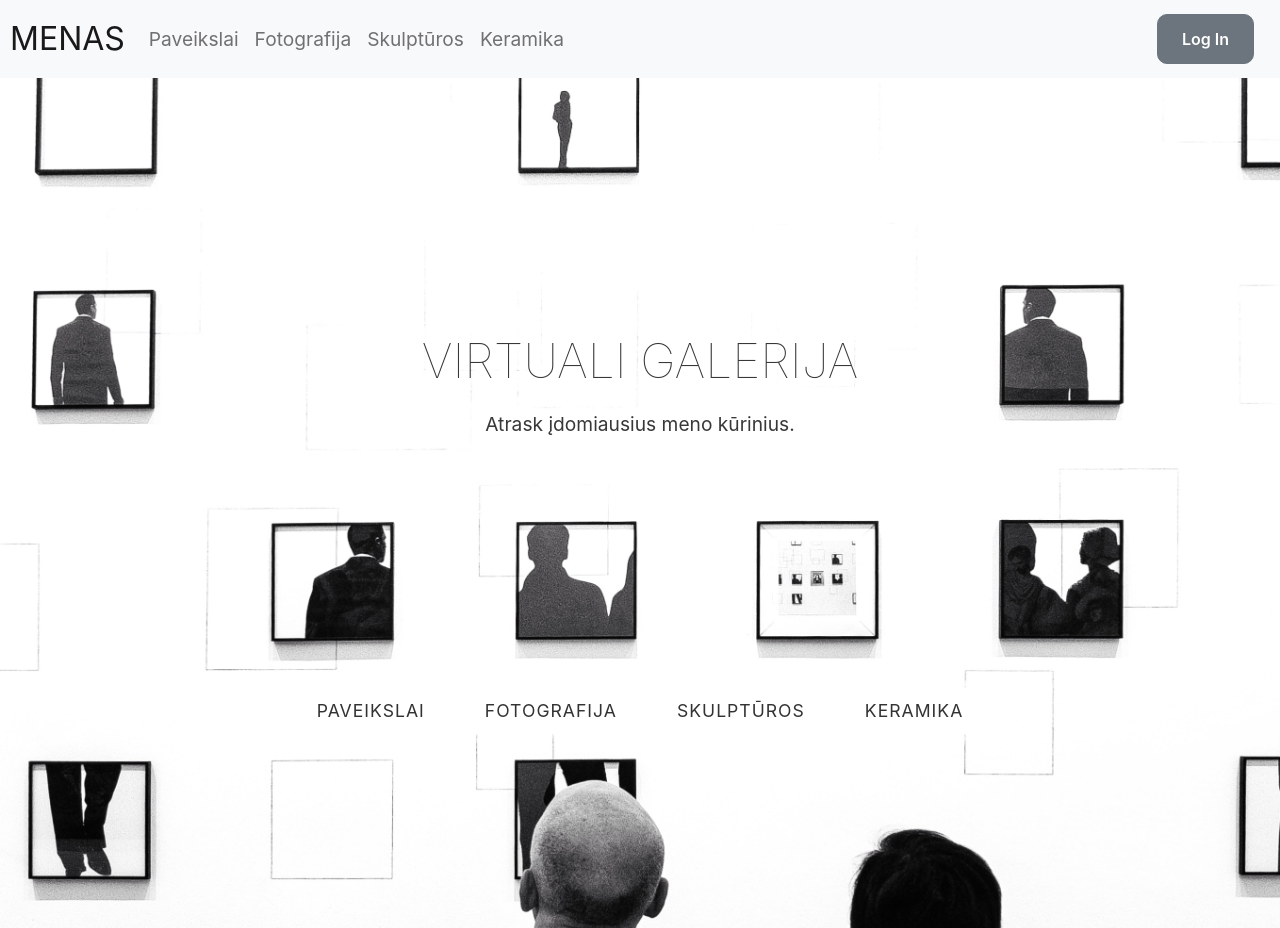
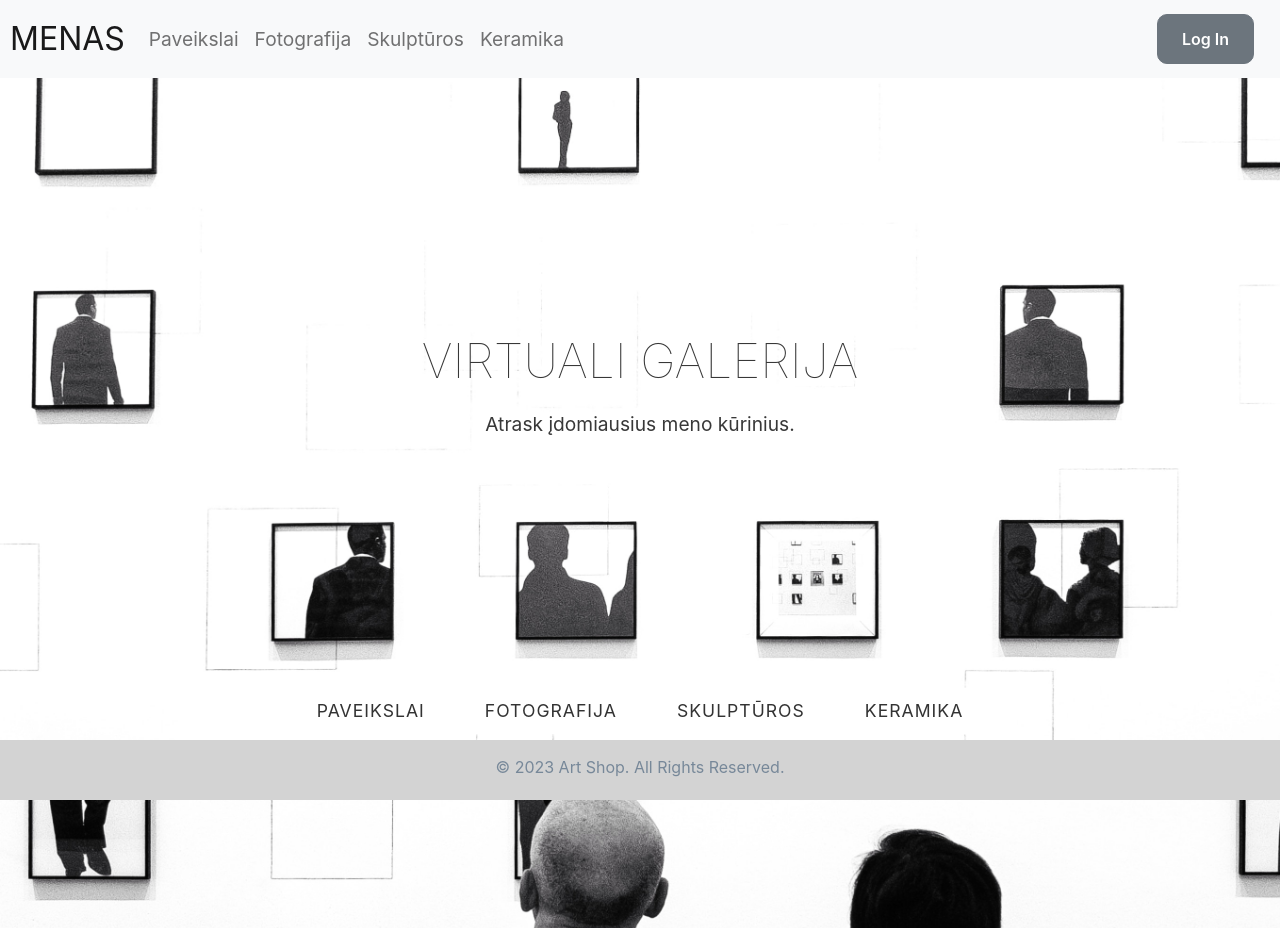
Before and after one commit to rokas058/React-Projektas, a React (Create React App) app: page / in a window 1280 px wide. Built offline with nearby package versions, Linux system fonts and the light colour scheme.

Commit message:
atkomentuota

```diff
--- a/src/App.js
+++ b/src/App.js
@@ -64,7 +64,7 @@ function App() {
         <Route path="/paskyra" element={<Paskyra />} />
         <Route path="/password-change" element={<PasswordChange />} />
       </Routes>
-      {/* {!isAdmin && <Footer />} */}
+      {!isAdmin && <Footer />}
     </div>
   );
 }
```
